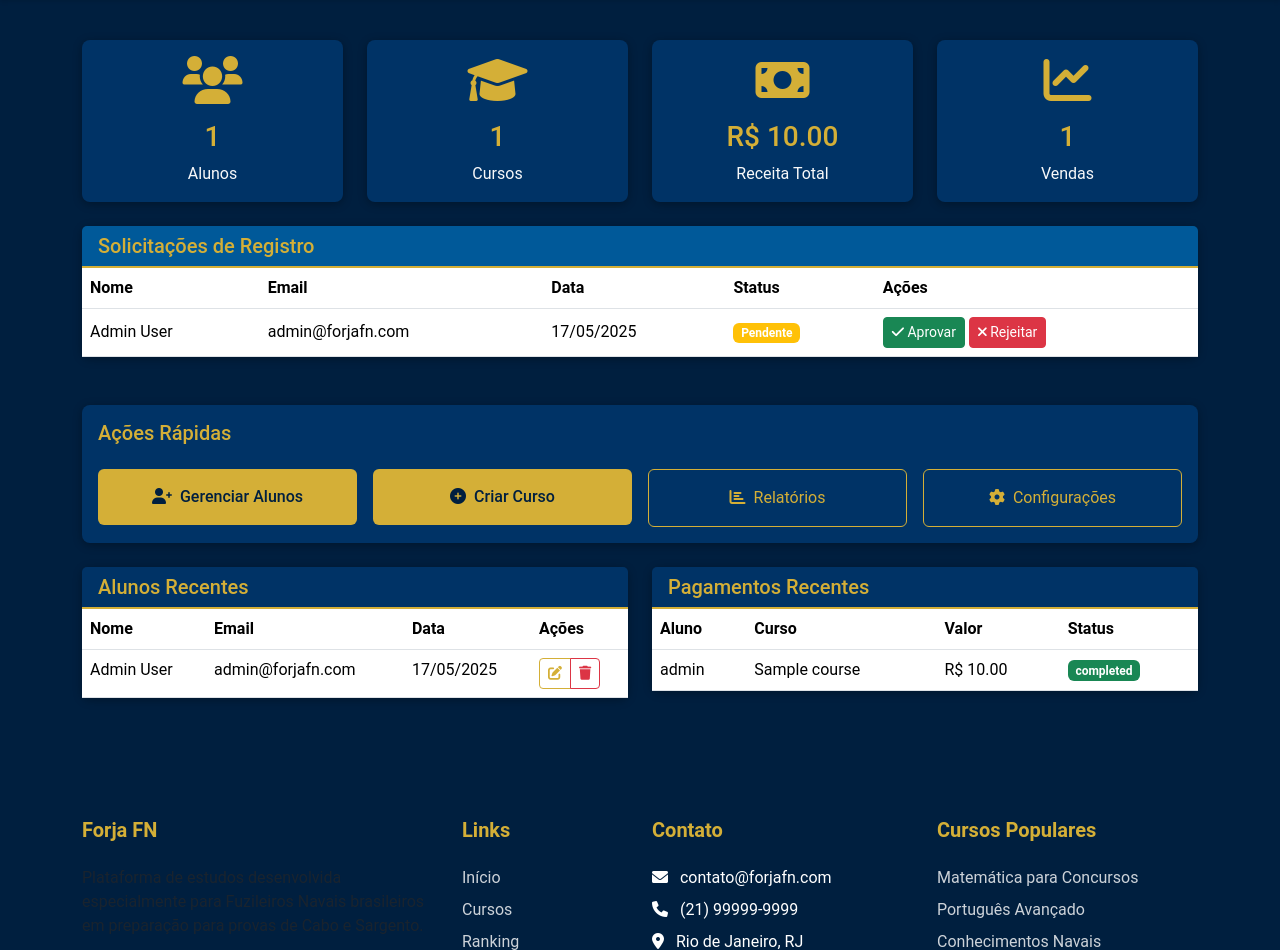
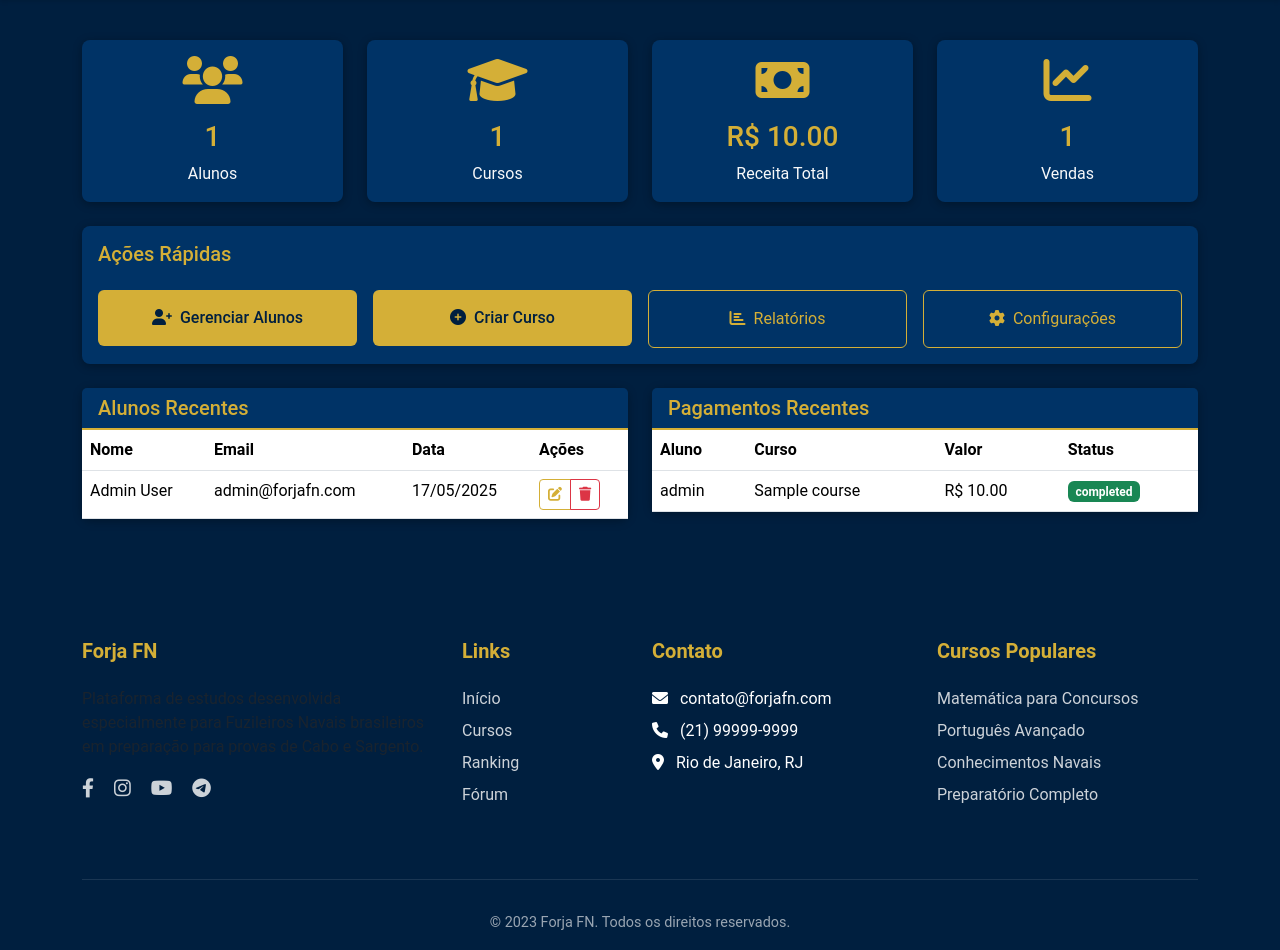
Before and after one commit to sandrim01/Forja_FN, a Flask app: page /admin in a window 1280 px wide. Shown: the part 58-1008 px from the top of the page. Run offline with Flask 3, Linux system fonts and the light colour scheme; a user stored in the database is signed in; data comes from the database, SQL or seed files in the repository; tables that the repository leaves empty hold one stand-in row (values such as "Sample post").

Commit message:
Restored to 'd4f16d15c4577c1e72d4484f7dfa57e9e78c9623'
Replit-Restored-To: d4f16d15c4577c1e72d4484f7dfa57e9e78c9623

```diff
--- a/models.py
+++ b/models.py
@@ -25,10 +25,6 @@ class User(UserMixin, db.Model):
     id = db.Column(db.Integer, primary_key=True)
     username = db.Column(db.String(64), unique=True, nullable=False)
     email = db.Column(db.String(120), unique=True, nullable=False)
-    registration_status = db.Column(db.String(20), default='pending')  # pending, approved, rejected
-    monthly_payment_status = db.Column(db.String(20), default='pending')  # pending, paid, overdue
-    last_payment_date = db.Column(db.DateTime)
-    next_payment_due = db.Column(db.DateTime)
     password_hash = db.Column(db.String(256), nullable=False)
     first_name = db.Column(db.String(64))
     last_name = db.Column(db.String(64))
--- a/routes.py
+++ b/routes.py
@@ -188,8 +188,10 @@ def achievements():
 @login_required
 @requires_roles('admin')
 def admin_dashboard():
-    # Get pending registrations
-    pending_users = User.query.filter_by(registration_status='pending').all()
+    if not current_user.is_admin():
+        abort(403)
+    elif request.path == '/':
+        return redirect(url_for('main.admin_dashboard'))
 
     # Count users
     total_users = User.query.count()
@@ -207,7 +209,6 @@ def admin_dashboard():
 
     return render_template('admin/dashboard.html',
                           title='Painel Administrativo',
-                          pending_users=pending_users,
                           total_users=total_users,
                           total_courses=total_courses,
                           total_payments=total_payments,
--- a/templates/admin/dashboard.html
+++ b/templates/admin/dashboard.html
@@ -41,51 +41,7 @@
             </div>
         </div>
 
-        <!-- Registration Requests -->
-        <div class="col-12 mb-4">
-            <div class="card bg-navy">
-                <div class="card-header">
-                    <h5 class="text-gold mb-0">Solicitações de Registro</h5>
-                </div>
-                <div class="card-body p-0">
-                    <div class="table-responsive">
-                        <table class="table table-hover align-middle mb-0">
-                            <thead class="bg-navy text-gold">
-                                <tr>
-                                    <th>Nome</th>
-                                    <th>Email</th>
-                                    <th>Data</th>
-                                    <th>Status</th>
-                                    <th>Ações</th>
-                                </tr>
-                            </thead>
-                            <tbody>
-                                {% for user in pending_users %}
-                                <tr>
-                                    <td>{{ user.first_name }} {{ user.last_name }}</td>
-                                    <td>{{ user.email }}</td>
-                                    <td>{{ user.created_at.strftime('%d/%m/%Y') }}</td>
-                                    <td>
-                                        <span class="badge bg-warning">Pendente</span>
-                                    </td>
-                                    <td>
-                                        <button onclick="approveUser({{ user.id }})" class="btn btn-sm btn-success">
-                                            <i class="fas fa-check"></i> Aprovar
-                                        </button>
-                                        <button onclick="rejectUser({{ user.id }})" class="btn btn-sm btn-danger">
-                                            <i class="fas fa-times"></i> Rejeitar
-                                        </button>
-                                    </td>
-                                </tr>
-                                {% endfor %}
-                            </tbody>
-                        </table>
-                    </div>
-                </div>
-            </div>
-        </div>
-
-    <!-- Quick Actions -->
+        <!-- Quick Actions -->
         <div class="col-12">
             <div class="card bg-navy">
                 <div class="card-body">
--- a/templates/admin/users.html
+++ b/templates/admin/users.html
@@ -49,8 +49,6 @@
                             <th>Nome</th>
                             <th>Email</th>
                             <th>Status</th>
-                            <th>Pagamento</th>
-                            <th>Próximo Vencimento</th>
                             <th>Cursos</th>
                             <th>Ações</th>
                         </tr>
```
Also changed, not shown: static/js/admin.js (deleted, +0 -51 lines).
